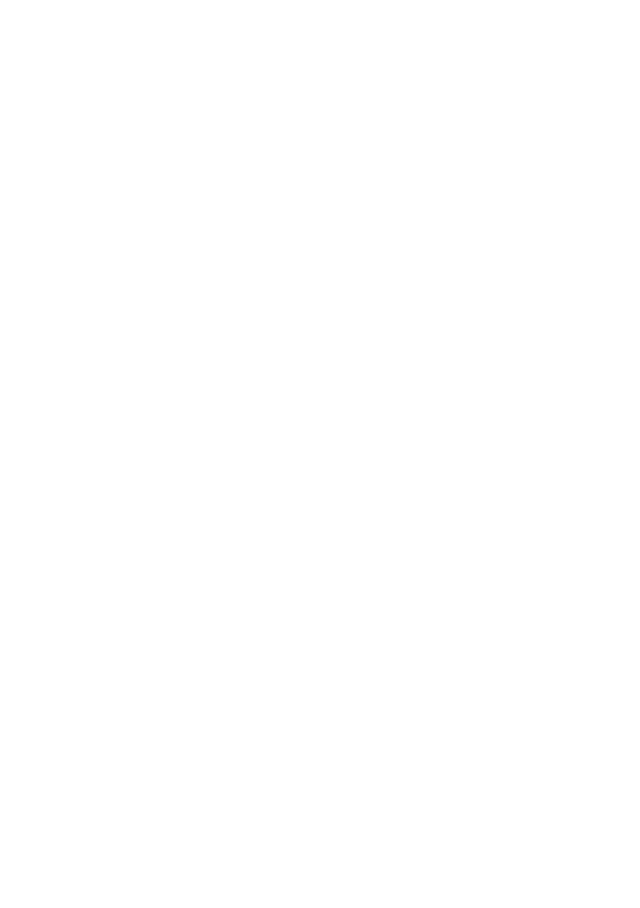
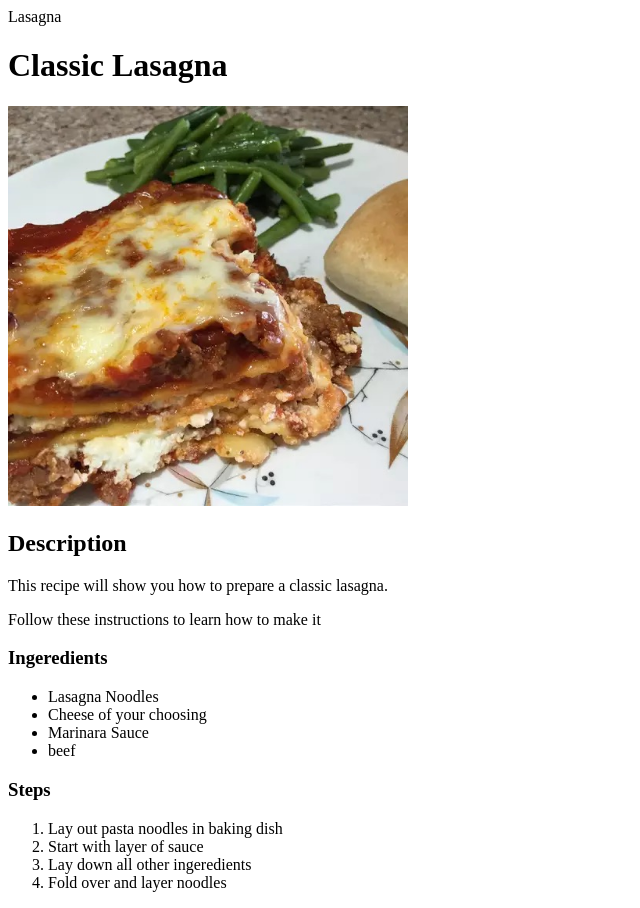
Before and after one commit to heartsox/odin-recipes, a plain HTML site: page recipes/lasagna.html in a window 1280 px wide. Shown: the whole page, without its empty margins (0-640 px from the left). Before the commit the page ends 800 px from the top, so only its background shows below. Drawn offline with Linux system fonts and the light colour scheme.

Commit message:
added images with lasagna

```diff
--- a/recipes/lasagna.html
+++ b/recipes/lasagna.html
@@ -0,0 +1,46 @@
+<!DOCTYPE html>
+<html lang="en">
+
+<head>
+    <meta charset="UTF-8"
+
+    <title>Lasagna</title>
+
+</head>
+
+<body>
+
+<h1>Classic Lasagna</h1>
+
+<img src="../images/Lasagna.jpeg" width="400" alt="Lasagnapic">
+
+<h2>Description</h2>
+
+<p>This recipe will show you how to prepare a classic lasagna.
+</p>
+<p>Follow these instructions to learn how to make it</p>
+
+<h3>Ingeredients</h3>
+
+<ul>
+    <li>Lasagna Noodles</li>
+    <li>Cheese of your choosing</li>
+    <li>Marinara Sauce</li>
+    <li>beef</li>
+</ul>
+
+<h3>Steps</h3>
+
+<ol>
+
+    <li>Lay out pasta noodles in baking dish</li>
+    <li>Start with layer of sauce</li>
+    <li>Lay down all other ingeredients</li>
+    <li>Fold over and layer noodles</li>
+
+</ol>
+
+
+</body>
+
+</html>
```
Also changed, not shown: index.html (+2 -0 lines), images/Lasagna.jpeg (added).
